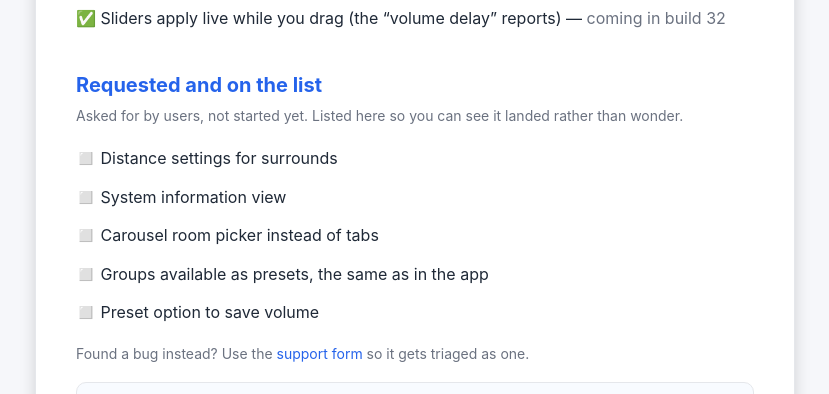
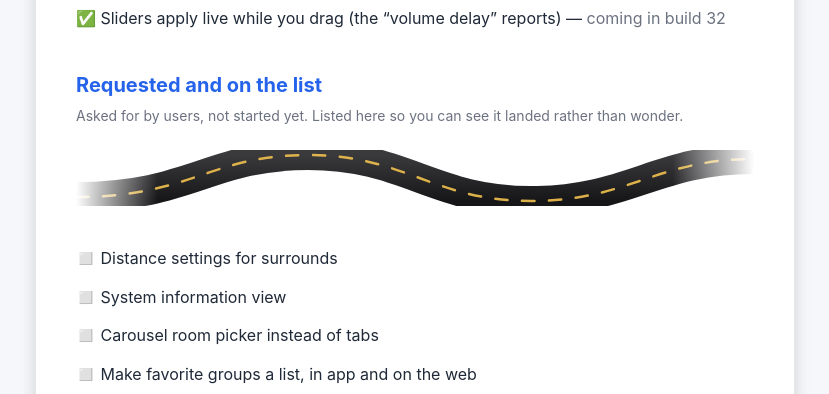
Before and after one commit to cjmo71/cjmo71.github.io, a plain HTML site: page somos-incontrol/suggestions.html in a window 1280 px wide. Shown: the part 1017-1411 px from the top of the page, without its empty margins (225-1054 px from the left). Drawn offline with Linux system fonts and the light colour scheme.

Commit message:
suggestions: curvy road graphic + reword the groups item to Chris's wording
- inline SVG roadway under the "Requested and on the list" heading (his ask,
  2026-07-30): asphalt gradient, dashed centre line, masked so it fades at both
  ends. Inline rather than an asset so there is nothing to host and it scales.
- "Groups available as presets, the same as in the app" was my reading of an
  ambiguous line and it was wrong. He corrected it to: make favorite groups a
  list, in app and on the web.

```diff
--- a/somos-incontrol/suggestions.html
+++ b/somos-incontrol/suggestions.html
@@ -61,11 +61,37 @@
 
   <h2>Requested and on the list</h2>
   <p style="font-size: 14px; color: var(--dim); margin-top: -6px;">Asked for by users, not started yet. Listed here so you can see it landed rather than wonder.</p>
+
+  <!-- paved curvy road under the requested-items heading (Chris 2026-07-30).
+       Inline SVG on purpose: no extra asset to host, scales on any screen. -->
+  <svg class="roadway" viewBox="0 0 760 90" width="100%" height="90" role="img"
+       aria-label="A winding road" preserveAspectRatio="none" style="display:block;margin:6px 0 18px;">
+    <defs>
+      <linearGradient id="asphalt" x1="0" y1="0" x2="0" y2="1">
+        <stop offset="0%" stop-color="#3a3a3d"/>
+        <stop offset="100%" stop-color="#161618"/>
+      </linearGradient>
+      <linearGradient id="fade" x1="0" y1="0" x2="1" y2="0">
+        <stop offset="0%" stop-color="#fff" stop-opacity="0"/>
+        <stop offset="12%" stop-color="#fff" stop-opacity="1"/>
+        <stop offset="88%" stop-color="#fff" stop-opacity="1"/>
+        <stop offset="100%" stop-color="#fff" stop-opacity="0"/>
+      </linearGradient>
+      <mask id="roadfade"><rect width="760" height="90" fill="url(#fade)"/></mask>
+    </defs>
+    <g mask="url(#roadfade)">
+      <path d="M0 62 C 130 62, 150 20, 260 20 S 400 66, 510 66 S 650 24, 760 24"
+            fill="none" stroke="url(#asphalt)" stroke-width="30" stroke-linecap="round"/>
+      <path d="M0 62 C 130 62, 150 20, 260 20 S 400 66, 510 66 S 650 24, 760 24"
+            fill="none" stroke="#f2c14e" stroke-width="2.5" stroke-linecap="round"
+            stroke-dasharray="14 16" opacity="0.9"/>
+    </g>
+  </svg>
   <ul style="line-height: 1.9; list-style: none; padding-left: 0;">
     <li>◻️ Distance settings for surrounds</li>
     <li>◻️ System information view</li>
     <li>◻️ Carousel room picker instead of tabs</li>
-    <li>◻️ Groups available as presets, the same as in the app</li>
+    <li>◻️ Make favorite groups a list, in app and on the web</li>
     <li>◻️ Preset option to save volume</li>
   </ul>
 
```
